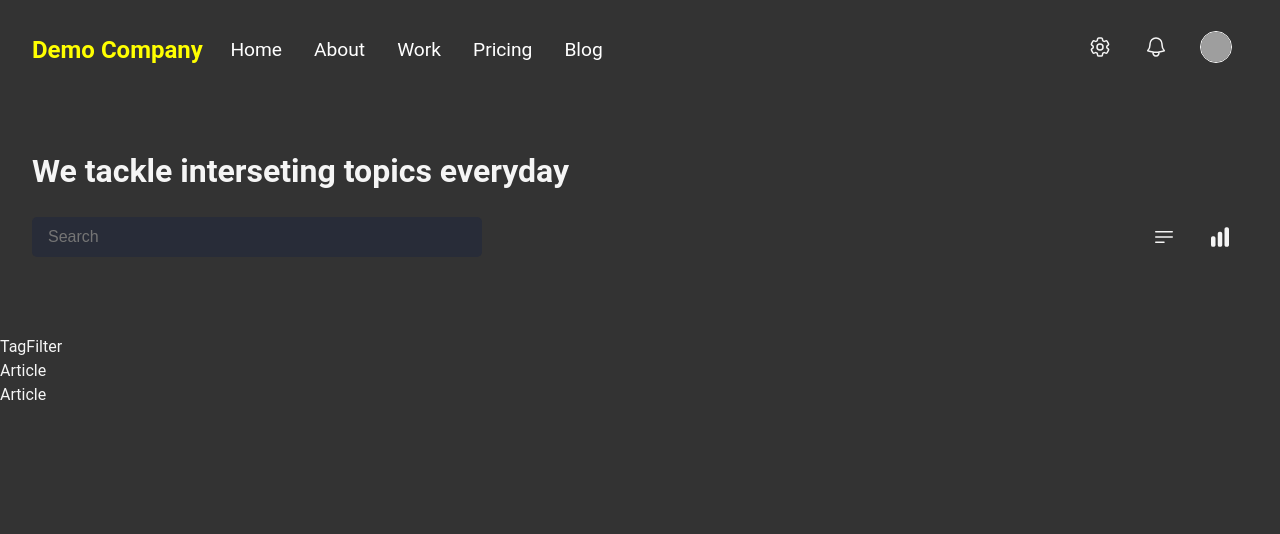
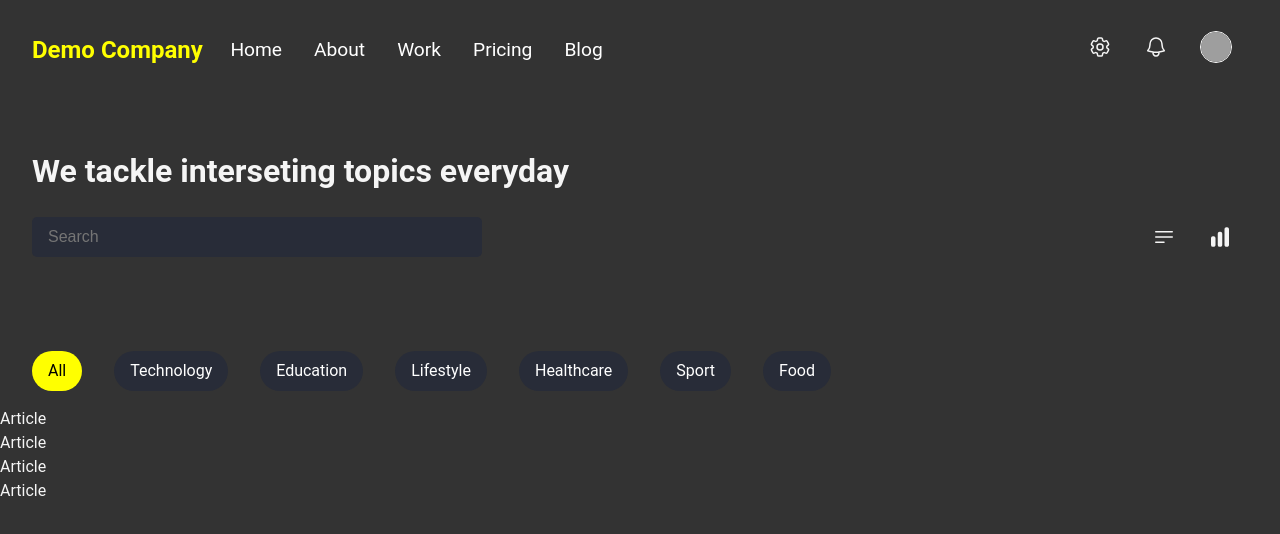
Before and after one commit to CantBeSubh/crackube-task, a React (Create React App) app: page / in a window 1280 px wide. Shown: the top 534 px of the page. Built offline with nearby package versions, Linux system fonts and the light colour scheme; grey boxes are pictures that could not be loaded.

Commit message:
Tags Filter

```diff
--- a/src/Components/Articles.js
+++ b/src/Components/Articles.js
@@ -7,6 +7,8 @@ export default function Articles() {
             <TagFilter />
             <Article />
             <Article />
+            <Article />
+            <Article />
         </div>
     )
 }
--- /dev/null
+++ b/src/Components/Tag.js
@@ -0,0 +1,7 @@
+export default function Tag({ name }) {
+    return (
+        <div className='tag'>
+            {name}
+        </div>
+    )
+}
--- a/src/Components/TagFilter.js
+++ b/src/Components/TagFilter.js
@@ -1,5 +1,16 @@
+import Tag from './Tag'
+import '../Styles/TagFilter.css'
+
 export default function TagFilter() {
     return (
-        <div>TagFilter</div>
+        <div className="tags">
+            <Tag name="All" />
+            <Tag name="Technology" />
+            <Tag name="Education" />
+            <Tag name="Lifestyle" />
+            <Tag name="Healthcare" />
+            <Tag name="Sport" />
+            <Tag name="Food" />
+        </div>
     )
 }
--- /dev/null
+++ b/src/Styles/TagFilter.css
@@ -0,0 +1,23 @@
+.tags {
+    display: flex;
+    padding: 1rem 2rem;
+}
+
+.tag {
+    display: flex;
+    align-items: center;
+    justify-content: center;
+    height: 40px;
+    border-radius: 30px;
+    margin: 0 1rem;
+    background-color: #282c38;
+    color: #fff;
+    padding: 1rem;
+    cursor: pointer;
+}
+
+.tag:first-child {
+    margin-left: 0;
+    background-color: yellow;
+    color: black;
+}
```
